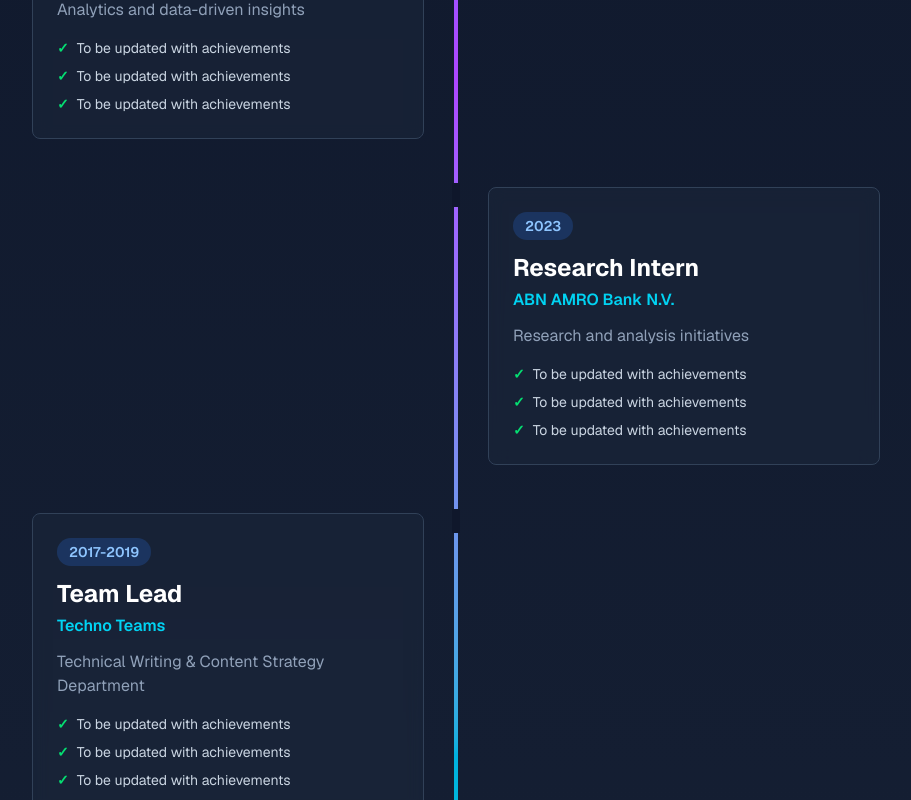
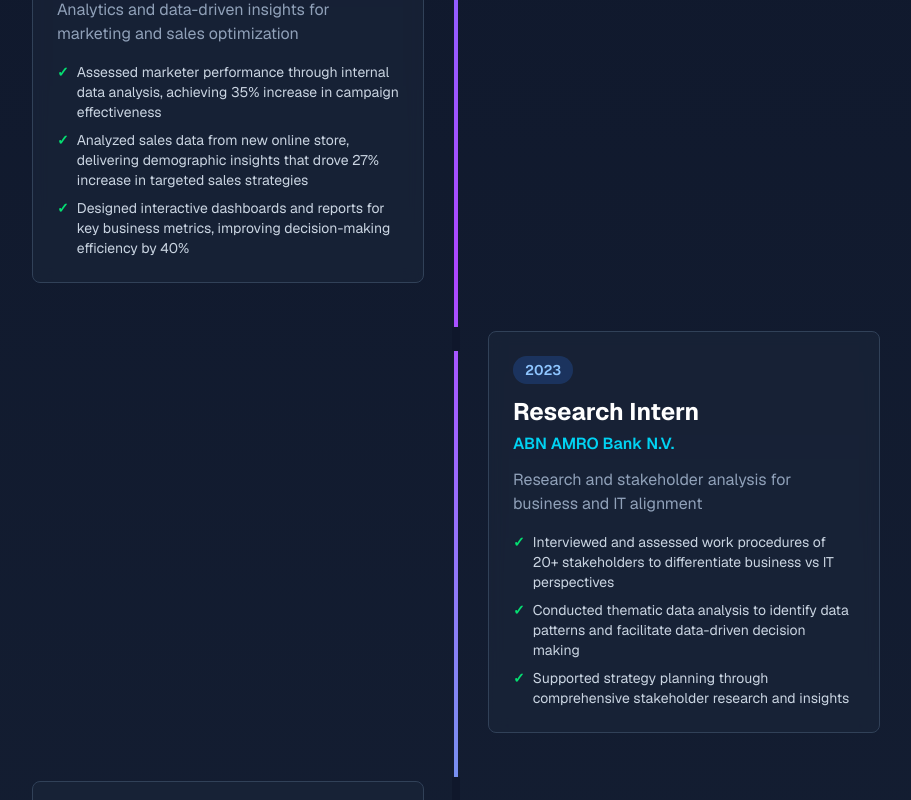
Before and after one commit to tanvirtanmoy/tanmoy-portfolio, a Next.js app: page / in a window 1280 px wide. Shown: the part 4460-5260 px from the top of the page, without its empty margins (184-1095 px from the left). Built offline with nearby package versions, Linux system fonts and the light colour scheme.

Commit message:
Complete timeline with all work achievements

```diff
--- a/app/components/Timeline.tsx
+++ b/app/components/Timeline.tsx
@@ -22,22 +22,22 @@
     year: "2023-2024",
     role: "Data Analyst",
     company: "Techno Teams",
-    description: "Analytics and data-driven insights",
+    description: "Analytics and data-driven insights for marketing and sales optimization",
     achievements: [
-      "To be updated with achievements",
-      "To be updated with achievements",
-      "To be updated with achievements",
+      "Assessed marketer performance through internal data analysis, achieving 35% increase in campaign effectiveness",
+      "Analyzed sales data from new online store, delivering demographic insights that drove 27% increase in targeted sales strategies",
+      "Designed interactive dashboards and reports for key business metrics, improving decision-making efficiency by 40%",
     ],
   },
   {
     year: "2023",
     role: "Research Intern",
     company: "ABN AMRO Bank N.V.",
-    description: "Research and analysis initiatives",
+    description: "Research and stakeholder analysis for business and IT alignment",
     achievements: [
-      "To be updated with achievements",
-      "To be updated with achievements",
-      "To be updated with achievements",
+      "Interviewed and assessed work procedures of 20+ stakeholders to differentiate business vs IT perspectives",
+      "Conducted thematic data analysis to identify data patterns and facilitate data-driven decision making",
+      "Supported strategy planning through comprehensive stakeholder research and insights",
     ],
   },
   {
@@ -46,9 +46,9 @@
     company: "Techno Teams",
     description: "Technical Writing & Content Strategy Department",
     achievements: [
-      "To be updated with achievements",
-      "To be updated with achievements",
-      "To be updated with achievements",
+      "Led team of 5+ technical writers in creating documentation, user guides, and knowledge base articles for multiple products",
+      "Established content standards and style guides, improving documentation consistency and reducing review cycles by 30%",
+      "Mentored junior writers on technical communication best practices, contributing to team skill development and retention",
     ],
   },
 ];
```
